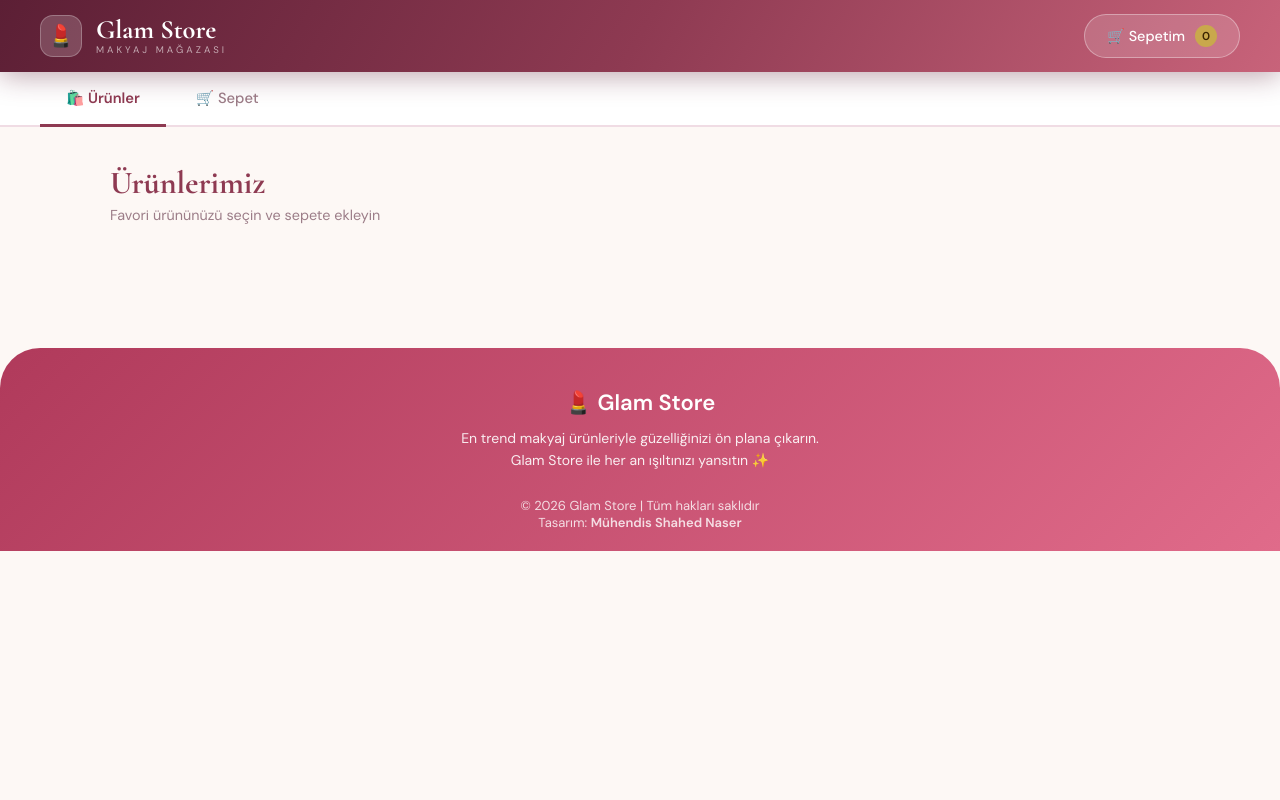
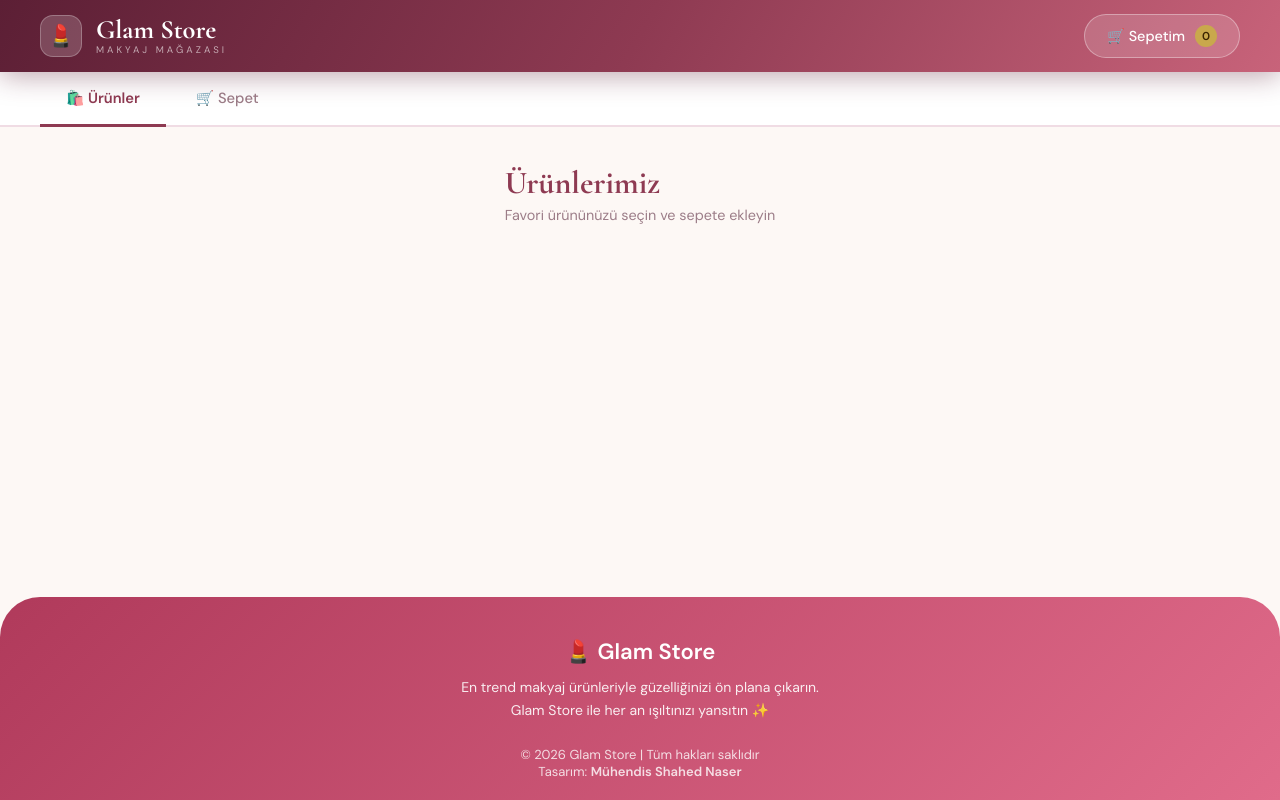
Before and after one commit to shahedenes412-jpg/makeup-store, a website: page public/index.html in a window 1280 px wide. Drawn offline with nearby package versions, Linux system fonts and the light colour scheme.

Commit message:
Update style.css

```diff
--- a/public/style.css
+++ b/public/style.css
@@ -678,3 +678,18 @@
   font-size: 13px;
   opacity: 0.8;
 }
+/* خلي الصفحة بطول كامل */
+html, body {
+  height: 100%;
+}
+
+/* خلي الجسم flex */
+body {
+  display: flex;
+  flex-direction: column;
+}
+
+/* المحتوى يتمدد */
+.section {
+  flex: 1;
+}
```
